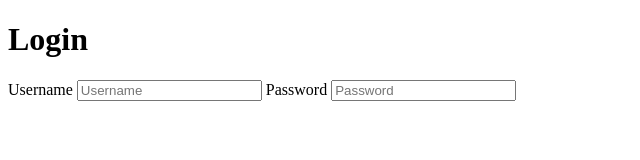
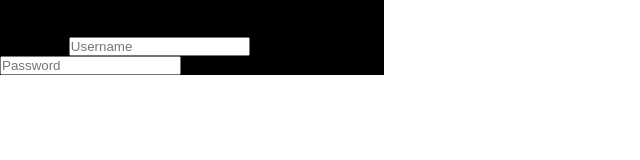
Before and after one commit to Antxnrx/UnRiddle, a website: page src/html/login.html in a window 1280 px wide. Shown: the whole page, without its empty margins (0-640 px from the left). Drawn offline with Linux system fonts and the light colour scheme.

Commit message:
added login page

```diff
--- a/src/css/login.css
+++ b/src/css/login.css
@@ -0,0 +1,14 @@
+*{
+    margin: 0;
+    padding: 0;
+}
+
+body{
+
+}
+
+#login-main{
+    width: 30%;
+    height: %;
+    background-color: black;
+}
--- a/src/html/login.html
+++ b/src/html/login.html
@@ -14,9 +14,9 @@
 
             </div>
             <div class="info-txt">
-                <label for="username">Username</label>
+                <label class="label-1" for="username">Username</label>
                 <input type="text" id="username" placeholder="Username">
-                <label for="username">Password</label>
+                <label class="label-2" for="username">Password</label>
                 <input type="text" id="password" placeholder="Password">
 
             </div>
```
